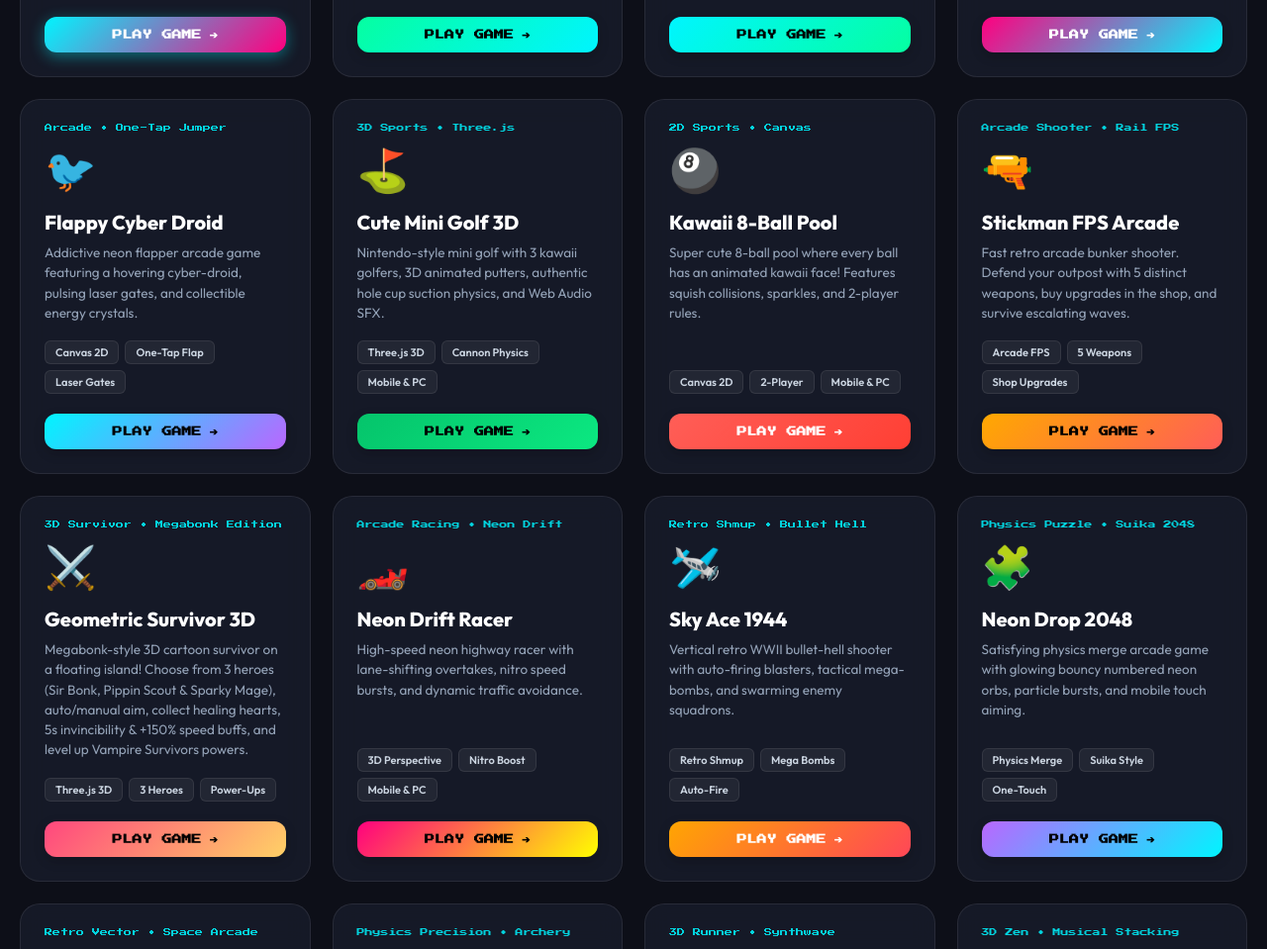
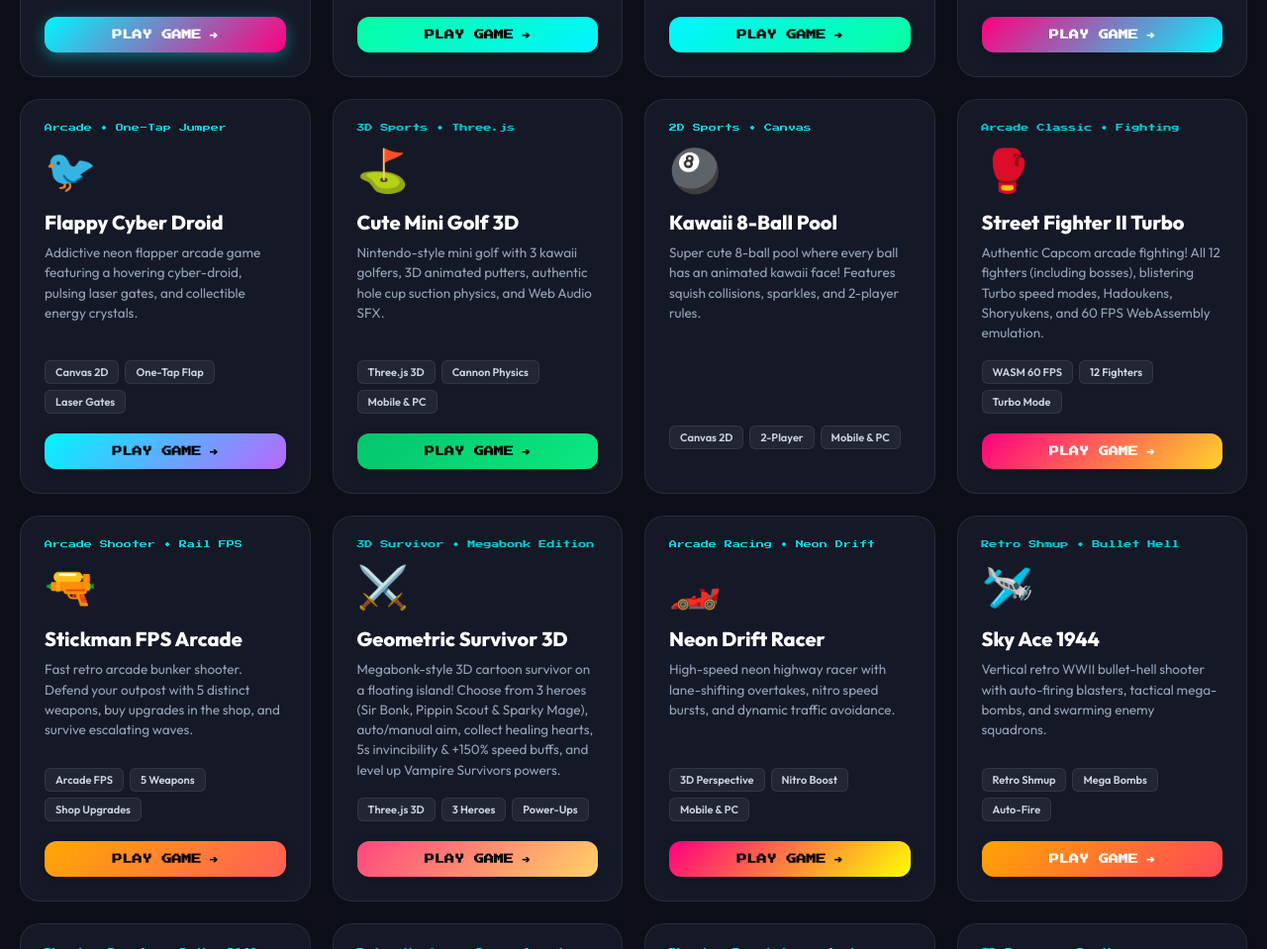
Before and after one commit to marcuscaiado/marcus-arcade, a website built with Vite: page index.html in a window 1280 px wide. Shown: the part 956-1915 px from the top of the page at 99% size. Built offline with nearby package versions, Linux system fonts and the light colour scheme; no server answers.

```diff
--- a/index.html
+++ b/index.html
@@ -35,7 +35,7 @@
       <!-- Arcade Header -->
       <header class="arcade-header">
         <div style="display: flex; align-items: center; justify-content: center; gap: 12px; flex-wrap: wrap; margin-bottom: 8px;">
-          <div class="header-badge">✨ 21 ORIGINAL PLAYABLE WEB GAMES ✨</div>
+          <div class="header-badge">✨ 22 ORIGINAL PLAYABLE WEB GAMES ✨</div>
           <button class="pilot-badge" id="hub-pilot-btn" title="Click to customize your 3-letter Arcade Nickname (e.g. MRC, ACE, NEO)">
             <span style="font-size: 11px; opacity: 0.8;">👾 PILOT:</span>
             <span id="hub-pilot-tag" style="color: #00f5ff; font-weight: 900; letter-spacing: 2px;">MRC</span>
@@ -52,7 +52,7 @@
             <input type="text" id="game-search" placeholder="Search games (e.g. tetris, viper, pong, pinball, golf, katana)..." autocomplete="off" />
           </div>
           <div class="filter-tabs">
-            <button class="filter-btn active" data-filter="all">All (21)</button>
+            <button class="filter-btn active" data-filter="all">All (22)</button>
             <button class="filter-btn" data-filter="action">Action & Shooter</button>
             <button class="filter-btn" data-filter="arcade">Arcade & Casual</button>
             <button class="filter-btn" data-filter="sports">Sports & Physics</button>
@@ -248,11 +248,24 @@
               <span class="badge">2-Player</span>
               <span class="badge">Mobile & PC</span>
             </div>
-            <a href="https://marcuscaiado.github.io/kawaii-8ball-pool/" target="_blank" rel="noopener noreferrer" class="play-btn btn-pool">
+            </a>
+          </div>
+
+          <!-- 7. Street Fighter II Turbo -->
+          <div class="game-card" data-category="action" data-title="street fighter 2 ii turbo hyper fighting capcom ryu ken hadouken shoryuken fighting snes arcade">
+            <div class="card-tag">Arcade Classic • Fighting</div>
+            <div class="card-icon">🥊</div>
+            <h3 class="card-title">Street Fighter II Turbo</h3>
+            <p class="card-desc">Authentic Capcom arcade fighting! All 12 fighters (including bosses), blistering Turbo speed modes, Hadoukens, Shoryukens, and 60 FPS WebAssembly emulation.</p>
+            <div class="card-badges">
+              <span class="badge">WASM 60 FPS</span>
+              <span class="badge">12 Fighters</span>
+              <span class="badge">Turbo Mode</span>
+            </div>
+            <a href="https://marcuscaiado.github.io/street-fighter-2/" target="_blank" rel="noopener noreferrer" class="play-btn btn-fighter" style="background: linear-gradient(135deg, #ff007f, #ffd32a);">
               <span>PLAY GAME</span> ➔
             </a>
           </div>
-
 
           <!-- 8. Stickman FPS Arcade -->
           <div class="game-card" data-category="action" data-title="stickman fps arcade shooter guns weapons">
--- a/src/games-manifest.json
+++ b/src/games-manifest.json
@@ -314,5 +314,20 @@
       "Laser Gates"
     ],
     "badgeClass": "btn-droid"
+  },
+  {
+    "id": "street-fighter-2",
+    "name": "Street Fighter II Turbo",
+    "icon": "🥊",
+    "category": "action",
+    "unit": "WINS",
+    "url": "https://marcuscaiado.github.io/street-fighter-2/",
+    "description": "Authentic Capcom arcade fighting! All 12 fighters, Turbo speed modes, Hadoukens, Shoryukens, and 60 FPS WebAssembly emulation.",
+    "tech": [
+      "WASM EmulatorJS",
+      "12 Fighters",
+      "Turbo Mode"
+    ],
+    "badgeClass": "btn-fighter"
   }
 ]
```
